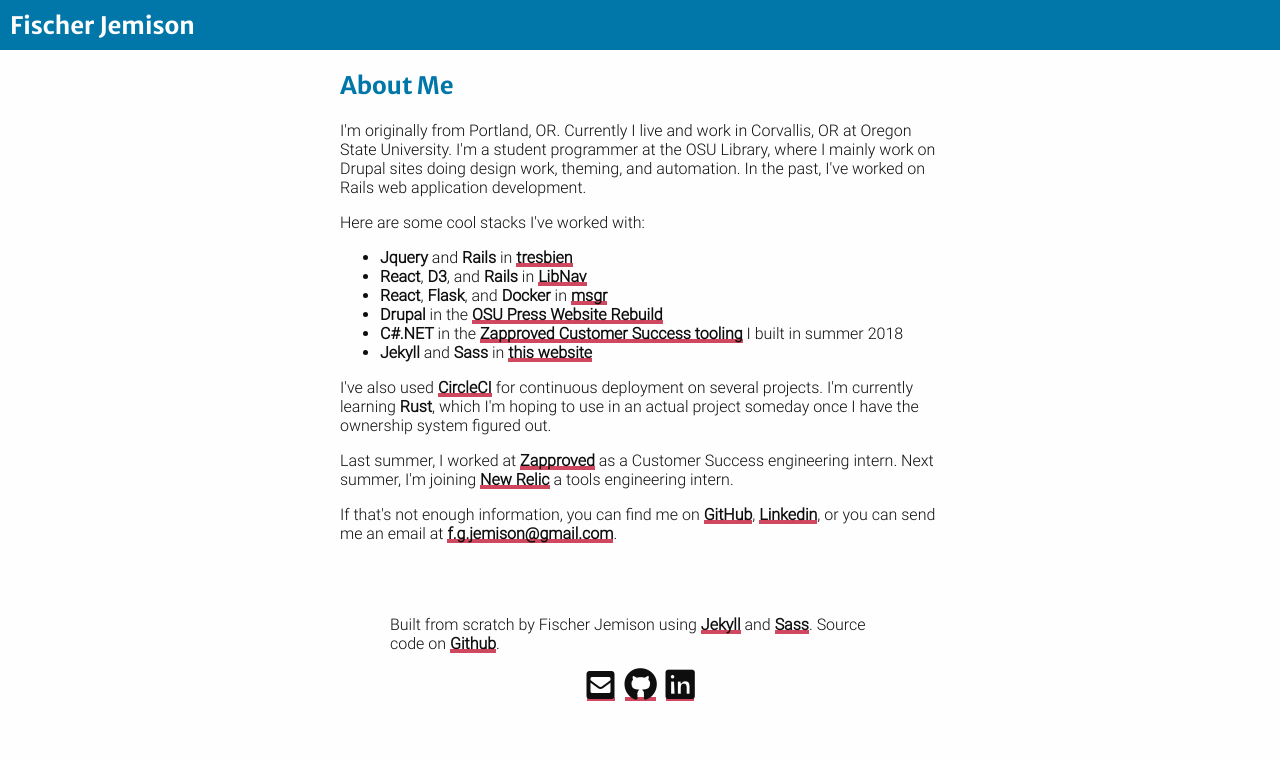
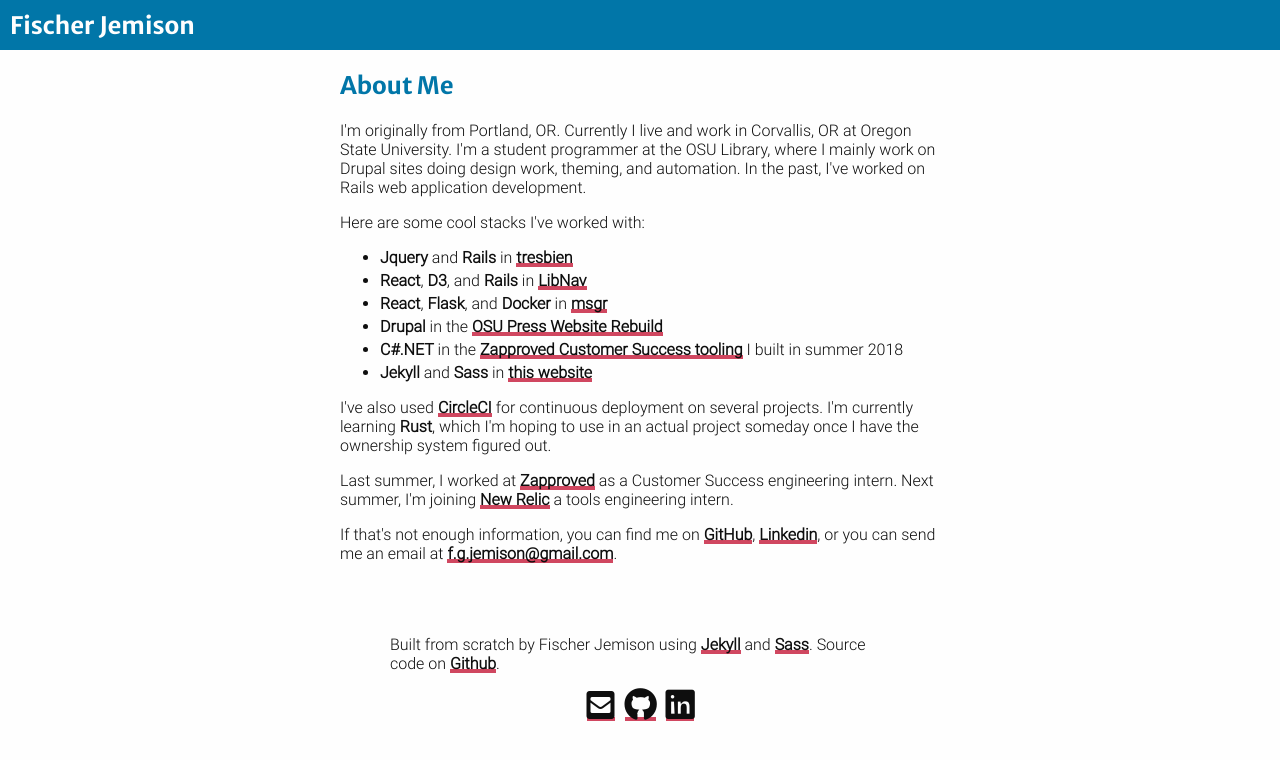
Before and after one commit to jemisonf/jemisonf.github.io, a Jekyll site: the page built from about.html, in a window 1280 px wide. Shown: the top 760 px of the page. Built offline with Jekyll 4.4.1, drawn with Linux system fonts in a browser that asks for light colours.

Commit message:
quick style tweaks

```diff
--- a/_sass/base/_reset.scss
+++ b/_sass/base/_reset.scss
@@ -3,3 +3,7 @@
   padding: 0;
   margin: 0;
 }
+
+li {
+  margin-bottom: 4px;
+}
--- a/_sass/layout/_main.scss
+++ b/_sass/layout/_main.scss
@@ -23,7 +23,7 @@
             }
         }
         .page-section.narrow {
-            width: auto;
+            width: 90%;
         }
     }
 }
--- a/about.html
+++ b/about.html
@@ -1,5 +1,6 @@
 ---
 layout: default
+title: About Me
 ---
 <section class="page-section narrow">
 
```
